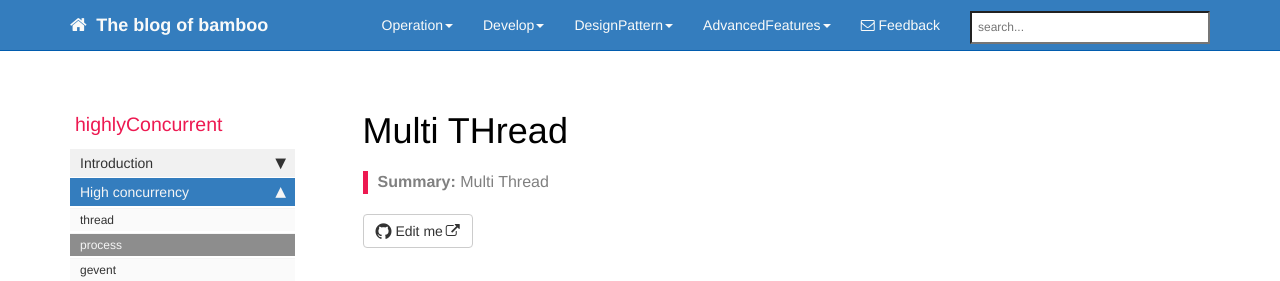
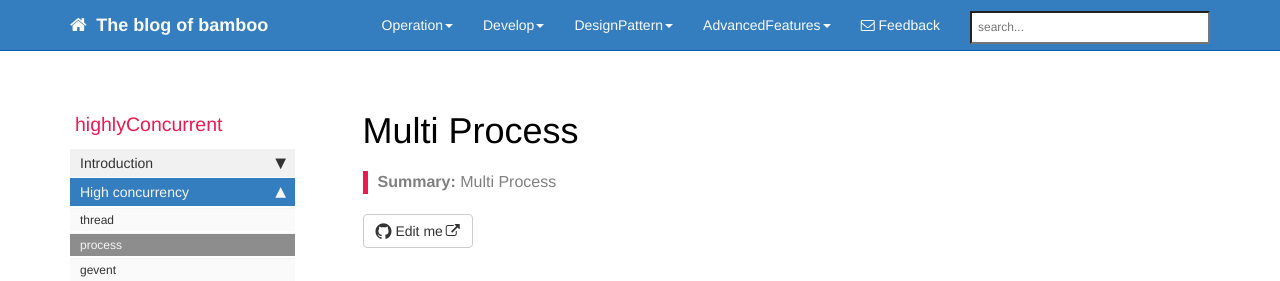
Before and after one commit to bamboo88/blog, a Jekyll site: the page built from pages/AdvancedFeatures/process.md, in a window 1280 px wide and 1236 px high. Shown: the top 281 px of the window. Built offline with Jekyll 4.4.1, drawn with Linux system fonts in a browser that asks for light colours; nearby versions of some CDN libraries; comment, search, counter and statistics services are not loaded.

Commit message:
Update process.md

```diff
--- a/pages/AdvancedFeatures/process.md
+++ b/pages/AdvancedFeatures/process.md
@@ -1,7 +1,7 @@
 ---
-title: Multi THread
+title: Multi Process
 keywords: sample
-summary: "Multi Thread"
+summary: "Multi Process"
 sidebar: advanced_features_sidebar
 permalink: multi_process.html
 folder: AdvancedFeatures
```
